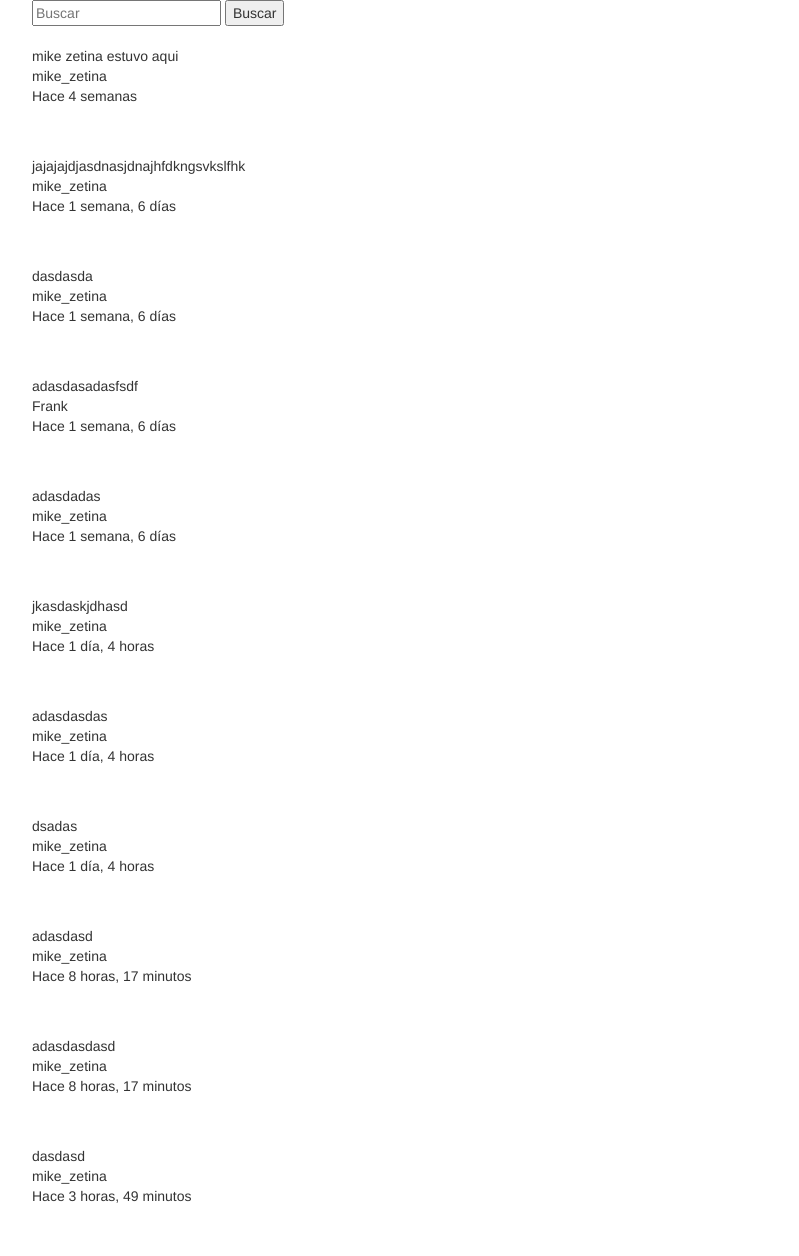
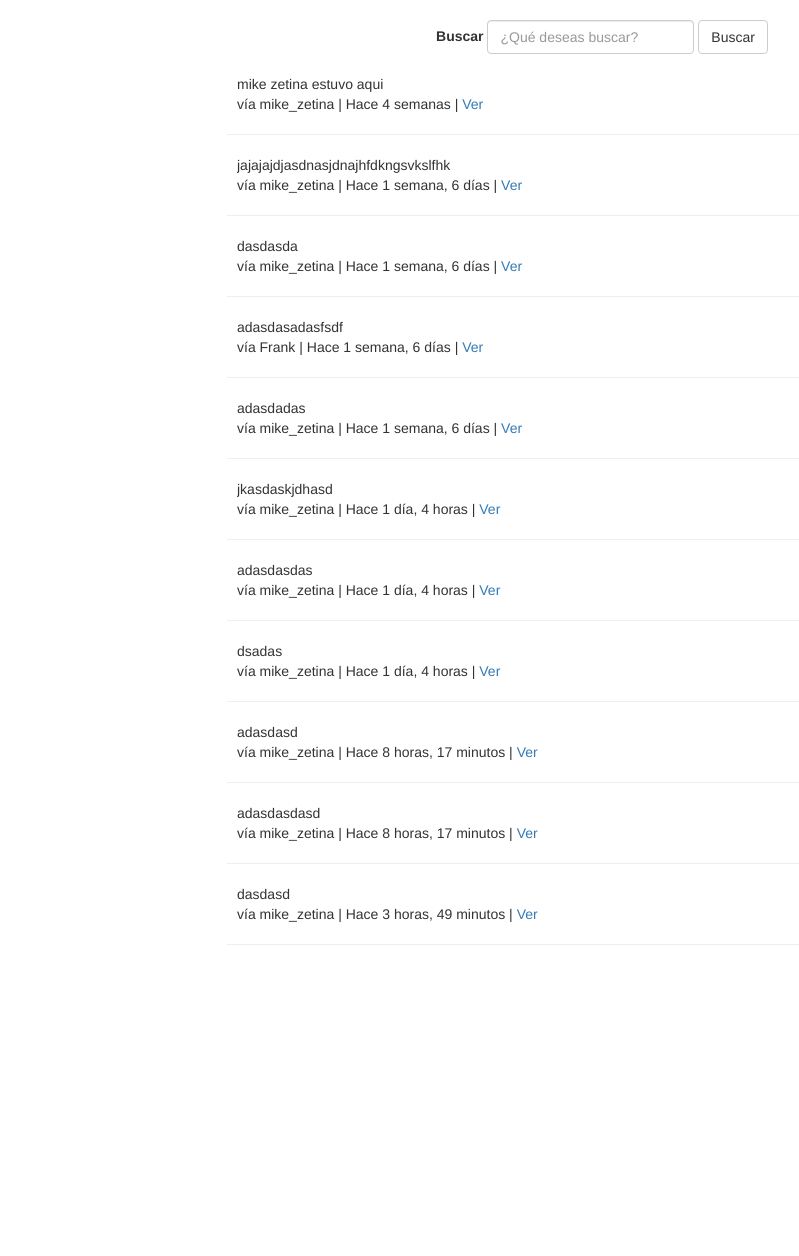
Before and after one commit to miguelzetina/Tweetme, a Django app: page /tweet/ in a window 1280 px wide. Shown: the whole page, without its empty margins (38-837 px from the left). After the commit the page ends 945 px from the top, so only its background shows below. Run offline with Django 3.2, Linux system fonts and the light colour scheme; data comes from the database, SQL or seed files in the repository; some libraries are stand-ins or nearby versions.

Commit message:
Uso de elementos de Bootstrap

```diff
--- a/tweets/templates/tweets/search_form.html
+++ b/tweets/templates/tweets/search_form.html
@@ -1,4 +1,11 @@
-<form method="GET" action="{% url "tweet:list" %}">
-    <input type="text" name="q" placeholder="Buscar">
-    <input type="submit" value="Buscar">
-</form>
+<div class="row">
+    <div class="col-sm-12 text-center">
+        <form method="GET" action="{% url "tweet:list" %}" class="form-inline">
+            <div class="form-group">
+                <label for="q">Buscar</label>
+                <input class="form-control" type="text" name="q" placeholder="¿Qué deseas buscar?">
+                <input class="btn btn-default" type="submit" value="Buscar">
+            </div>
+        </form>
+    </div>
+</div>
--- a/tweets/templates/tweets/tweet_list.html
+++ b/tweets/templates/tweets/tweet_list.html
@@ -2,12 +2,28 @@
 
 {% block content %}
 
+
+    <br/>
+    <div class="row">
+        <div class="col-sm-8 col-sm-offset-2">
         {% include "tweets/search_form.html" %}
             <br/>
+
             {% for object in  object_list %}
-        <p>{{ object.content }}<br/>
-        {{ object.user }}<br/>
-        Hace {{ object.timestamp|timesince }}</p><br/><br/>
+                <div class="medi">
+                    <div class="media-left">
+                        <a href="">
+                            {% if object.image %}
+                                <img src="..." alt="..." class="media-object">
+                            {% endif %}
+                        </a>
+                    </div>
+                    <div class="media-body">
+                        {{ object.content }}<br/>
+                        vía {{ object.user }} | Hace {{ object.timestamp|timesince }} | <a href="{{ object.get_absolute_url }} "> Ver </a>
+                    </div>
+                </div>
+                <hr/>
             {% empty %}
                 {% if request.GET.q %}
                     <p>No se han encontrado tweets.</p>
@@ -15,5 +31,6 @@
                         <p>No se han registrado tweets.</p>
                 {% endif %}
             {% endfor %}
-
+        </div>
+    </div>
 {% endblock content %}
```
Lines whose indentation alone changed are shown as unchanged.
